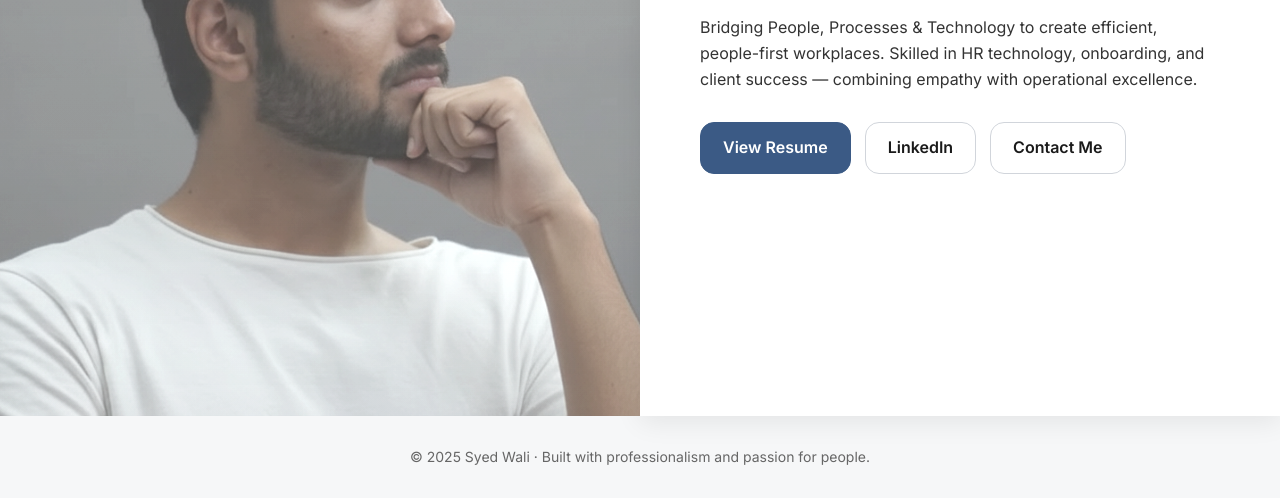
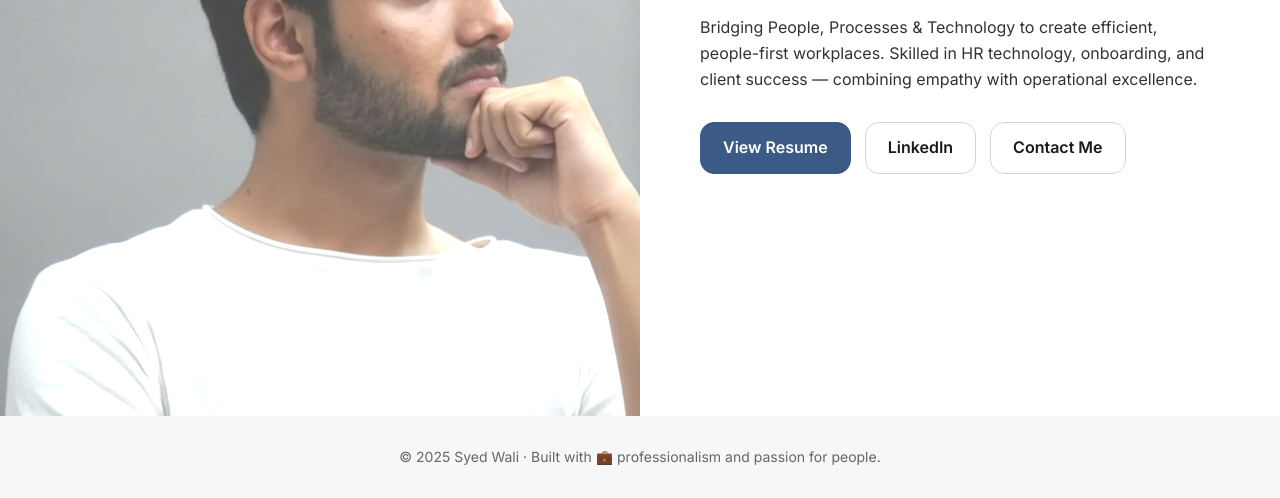
Before and after one commit to syedwali7843-dot/wali-portfolio, a plain HTML site: page index.html in a window 1280 px wide. Shown: the part 384-882 px from the top of the page. Drawn offline with Linux system fonts and the light colour scheme.

Commit message:
Update index.html

```diff
--- a/index.html
+++ b/index.html
@@ -33,39 +33,29 @@
       display: grid;
       grid-template-columns: 1fr 1fr;
       min-height: 100vh;
+      overflow: hidden;
     }
 
     .hero-left {
       position: relative;
       background-image: url('./assets/wali-photo.png');
       background-size: cover;
-      background-position: center center;
+      background-position: 35% center;
       background-repeat: no-repeat;
-      background-attachment: fixed; /* Parallax effect */
-      filter: grayscale(20%) contrast(108%) brightness(1.05);
+      background-attachment: fixed;
+      filter: grayscale(10%) contrast(120%) brightness(1.25) saturate(115%);
+      transform: translateZ(0);
+      will-change: background-position;
+      transition: background-position 0.2s ease-out;
     }
 
-    /* Smart overlay for auto tone adjustment */
+    /* Light overlay for better readability */
     .hero-left::before {
       content: "";
       position: absolute;
       inset: 0;
-      background: linear-gradient(
-        rgba(255, 255, 255, 0.3),
-        rgba(240, 240, 240, 0.25)
-      );
-      mix-blend-mode: lighten;
-    }
-
-    /* Auto dark adjustment */
-    @media (prefers-color-scheme: dark) {
-      .hero-left::before {
-        background: linear-gradient(
-          rgba(0, 0, 0, 0.2),
-          rgba(0, 0, 0, 0.35)
-        );
-        mix-blend-mode: multiply;
-      }
+      background: rgba(255, 255, 255, 0.25);
+      z-index: 1;
     }
 
     .hero-right {
@@ -151,7 +141,7 @@
 
     @media (max-width: 900px) {
       .hero { grid-template-columns: 1fr; }
-      .hero-left { height: 45vh; background-attachment: scroll; }
+      .hero-left { height: 45vh; background-attachment: scroll; background-position: center center; }
       .hero-right { padding: 40px; }
       h1 { font-size: 32px; }
     }
@@ -160,7 +150,7 @@
 
 <body>
   <section class="hero">
-    <div class="hero-left"></div>
+    <div class="hero-left" id="hero-img"></div>
 
     <div class="hero-right">
       <h1>I’m Syed Wali</h1>
@@ -179,7 +169,16 @@
   </section>
 
   <footer>
-    © 2025 Syed Wali · Built with professionalism and passion for people.
+    © 2025 Syed Wali · Built with 💼 professionalism and passion for people.
   </footer>
+
+  <!-- Subtle parallax script -->
+  <script>
+    const hero = document.getElementById('hero-img');
+    window.addEventListener('scroll', () => {
+      const offset = window.scrollY * 0.3; // adjust strength (0.2–0.5)
+      hero.style.backgroundPositionY = offset + 'px';
+    });
+  </script>
 </body>
 </html>
```
